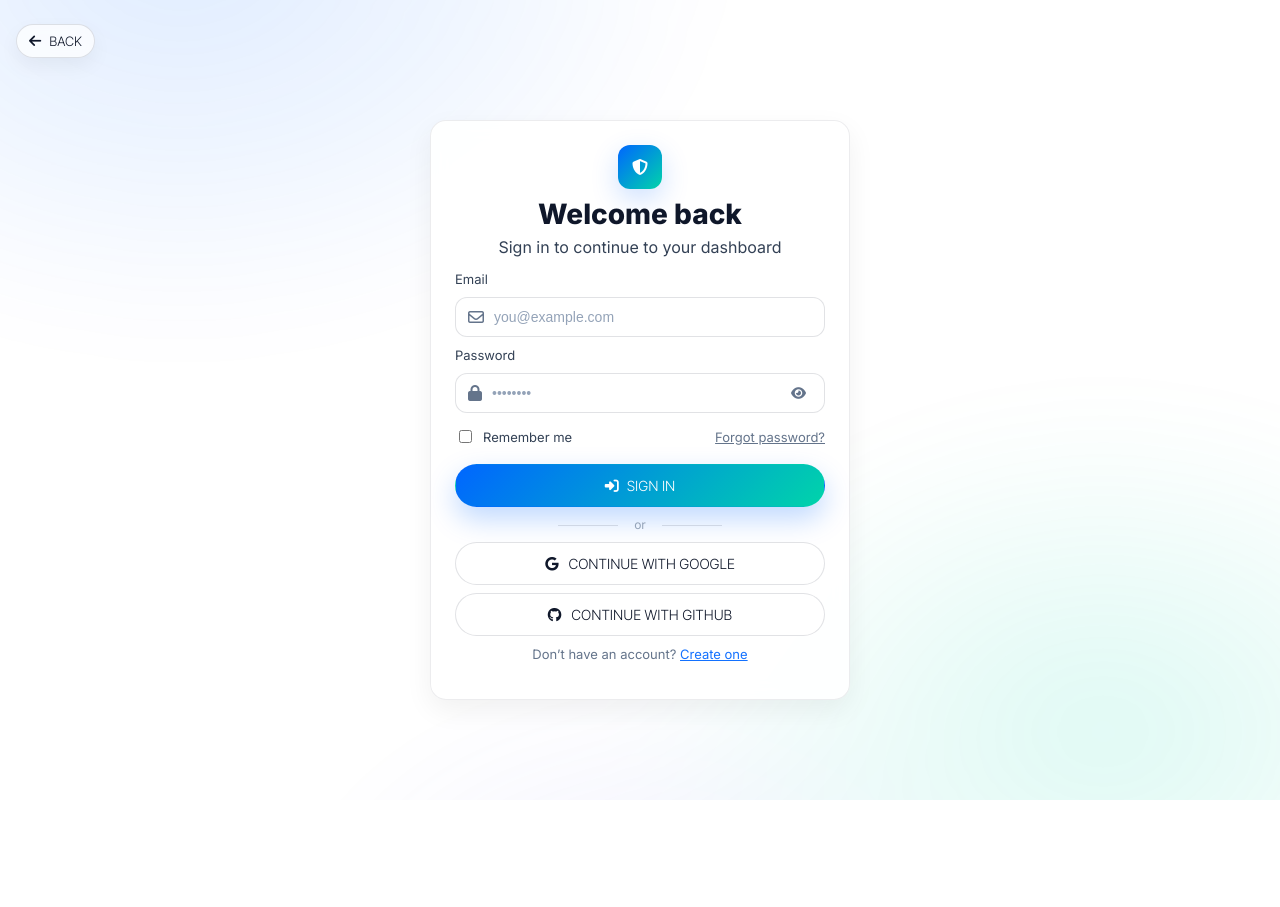
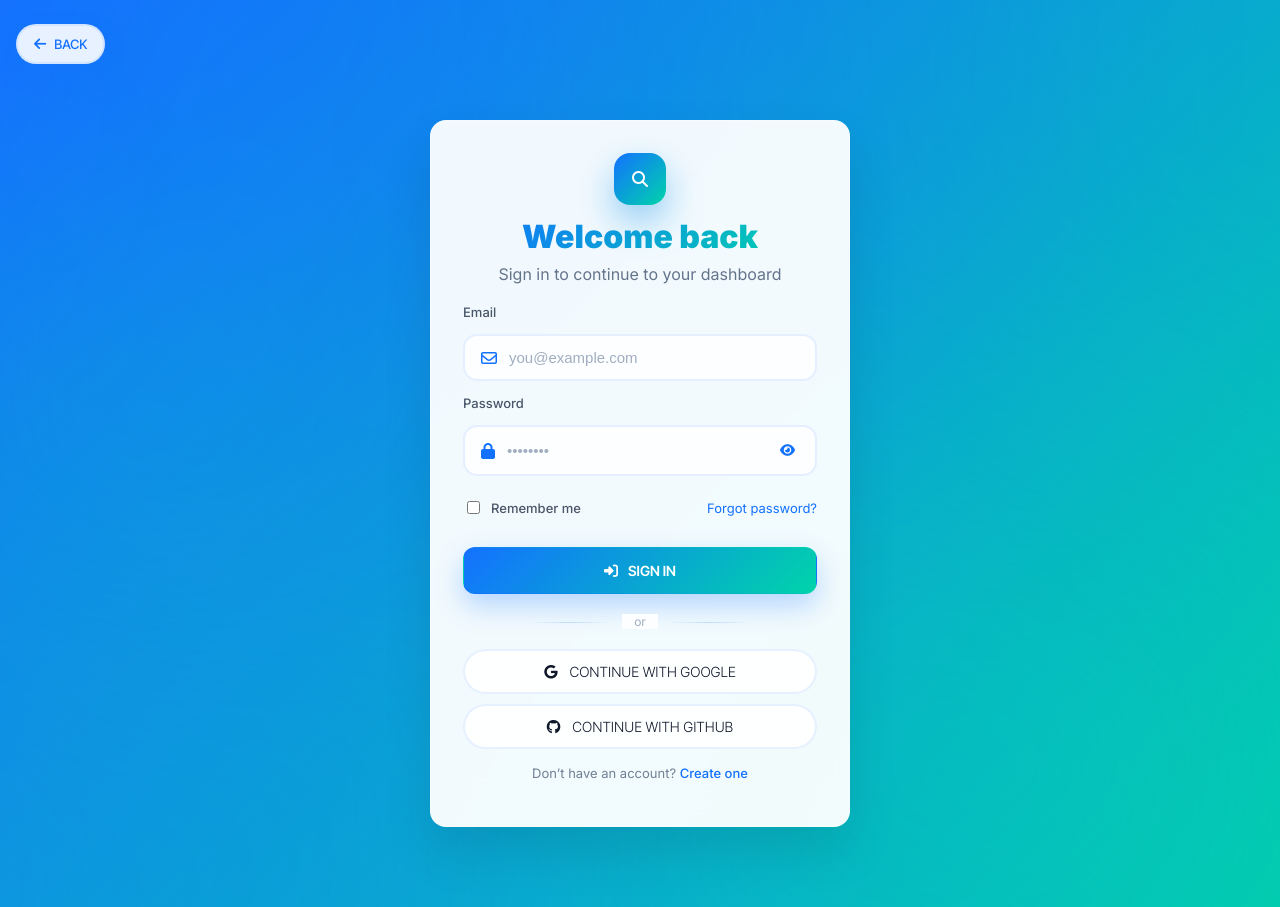
Before and after one commit to IviweBooi/AI-CONTENT-DETECTOR, a React (Vite) app in the folder frontend/: page /sign-in in a window 1280 px wide. Before the commit the page ends 800 px from the top, so only its background shows below. Built offline with nearby package versions, Linux system fonts and the light colour scheme.

Commit message:
change the design of signin page

```diff
--- a/frontend/src/App.css
+++ b/frontend/src/App.css
@@ -476,58 +476,75 @@ nav{
 /* ============================= */
 /* Auth: Sign In Page            */
 /* ============================= */
-.auth-section { position: relative; min-height: 100vh; padding: 120px 16px 80px; overflow: hidden; }
-.auth-bg { position: absolute; inset: -20% -10% -20% -10%; z-index: 0;
-  background: radial-gradient(60% 60% at 20% 10%, rgba(19,113,255,0.14) 0%, transparent 60%),
-              radial-gradient(50% 50% at 80% 80%, rgba(0,212,170,0.14) 0%, transparent 60%),
-              radial-gradient(40% 40% at 50% 100%, rgba(99,102,241,0.10) 0%, transparent 60%);
-  filter: blur(60px);
-  animation: authFloat 18s ease-in-out infinite alternate;
+.auth-section { position: relative; min-height: 100vh; padding: 120px 16px 80px; overflow: hidden; background: linear-gradient(135deg, #1371ff 0%, #00d4aa 100%); }
+.auth-bg { position: absolute; inset: -30% -20% -30% -20%; z-index: 0;
+  background: radial-gradient(70% 70% at 30% 20%, rgba(19,113,255,0.3) 0%, transparent 70%),
+              radial-gradient(60% 60% at 70% 70%, rgba(0,212,170,0.25) 0%, transparent 60%),
+              radial-gradient(80% 80% at 50% 90%, rgba(19,113,255,0.2) 0%, transparent 80%),
+              radial-gradient(50% 50% at 20% 50%, rgba(0,212,170,0.15) 0%, transparent 50%);
+  filter: blur(80px);
+  animation: authFloat 20s ease-in-out infinite alternate;
 }
 .auth-container { position: relative; z-index: 1; max-width: 420px; margin: 0 auto; }
-.auth-card { padding: 24px; }
-.auth-header { text-align: center; margin-bottom: 14px; }
-.auth-logo { width: 44px; height: 44px; border-radius: 12px; display: grid; place-items: center; margin: 0 auto 8px; color: #fff; background: linear-gradient(135deg,#0066ff,#00d4aa); box-shadow: 0 10px 28px rgba(0,102,255,0.2); }
-.auth-title { margin: 0; font-size: clamp(22px,4vw,28px); font-weight: 800; color: #0f172a; }
-.auth-subtitle { margin: 6px 0 0; color: #334155; font-weight: 400; }
+.auth-card { padding: 32px; backdrop-filter: blur(20px); background: rgba(255,255,255,0.95); border: 1px solid rgba(255,255,255,0.2); box-shadow: 0 25px 50px rgba(0,0,0,0.1); }
+.auth-header { text-align: center; margin-bottom: 20px; }
+.auth-logo { width: 52px; height: 52px; border-radius: 16px; display: grid; place-items: center; margin: 0 auto 12px; color: #fff; background: linear-gradient(135deg,#1371ff,#00d4aa); box-shadow: 0 15px 35px rgba(19,113,255,0.4); animation: logoGlow 3s ease-in-out infinite alternate; }
+.auth-title { margin: 0; font-size: clamp(24px,4vw,32px); font-weight: 900; background: linear-gradient(135deg, #1371ff 0%, #00d4aa 100%); -webkit-background-clip: text; background-clip: text; color: transparent; }
+.auth-subtitle { margin: 8px 0 0; color: #64748b; font-weight: 400; }
 
-.auth-form { display: grid; gap: 10px; margin-top: 10px; }
-.input-label { font-size: 13px; color: #334155; }
-.input-field { display: flex; align-items: center; gap: 8px; border: 1px solid rgba(15,23,42,0.12); background: #fff; border-radius: 12px; padding: 10px 12px; }
-.input-field i { color: #64748b; }
-.input { flex: 1; border: none; outline: none; font-size: 14px; color: #0f172a; background: transparent; }
-.input::placeholder { color: #94a3b8; }
-.icon-btn { border: none; background: transparent; color: #334155; cursor: pointer; }
+.auth-form { display: grid; gap: 14px; margin-top: 16px; }
+.input-label { font-size: 13px; color: #475569; font-weight: 500; }
+.input-field { display: flex; align-items: center; gap: 10px; border: 2px solid rgba(19,113,255,0.1); background: rgba(255,255,255,0.8); border-radius: 14px; padding: 12px 16px; transition: all 0.3s ease; }
+.input-field:focus-within { border-color: rgba(19,113,255,0.4); background: rgba(255,255,255,0.95); box-shadow: 0 0 0 3px rgba(19,113,255,0.1); transform: translateY(-1px); }
+.input-field i { color: #1371ff; transition: color 0.3s ease; }
+.input-field:focus-within i { color: #0066ff; }
+.input { flex: 1; border: none; outline: none; font-size: 15px; color: #2d3748; background: transparent; }
+.input::placeholder { color: #a0aec0; }
+.icon-btn { border: none; background: transparent; color: #1371ff; cursor: pointer; padding: 4px; border-radius: 6px; transition: all 0.2s ease; }
+.icon-btn:hover { background: rgba(19,113,255,0.1); color: #0066ff; }
 
-.auth-row { display: flex; justify-content: space-between; align-items: center; margin-top: 4px; }
-.check { display: inline-flex; align-items: center; gap: 8px; color: #334155; font-size: 13px; }
-.muted-link { color: #64748b; font-size: 13px; text-decoration: underline; }
+.auth-row { display: flex; justify-content: space-between; align-items: center; margin-top: 8px; }
+.check { display: inline-flex; align-items: center; gap: 8px; color: #4a5568; font-size: 13px; font-weight: 500; }
+.check input[type="checkbox"] { accent-color: #1371ff; }
+.muted-link { color: #1371ff; font-size: 13px; text-decoration: none; transition: color 0.2s ease; }
+.muted-link:hover { color: #0066ff; text-decoration: underline; }
 
-.auth-submit { width: 100%; justify-content: center; margin-top: 8px; display: inline-flex; align-items: center; gap: 8px; }
+.auth-submit { width: 100%; justify-content: center; margin-top: 16px; display: inline-flex; align-items: center; gap: 10px; background: linear-gradient(135deg, #1371ff 0%, #00d4aa 100%); padding: 14px 24px; border-radius: 12px; font-weight: 600; transition: all 0.3s ease; }
+.auth-submit:hover { transform: translateY(-2px); box-shadow: 0 15px 35px rgba(19,113,255,0.4); }
+.auth-submit:disabled { opacity: 0.6; transform: none; }
 
-.auth-divider { display: grid; place-items: center; margin: 10px 0; }
-.auth-divider span { color: #94a3b8; font-size: 12px; position: relative; padding: 0 8px; }
-.auth-divider span::before, .auth-divider span::after { content: ''; position: absolute; top: 50%; width: 60px; height: 1px; background: rgba(15,23,42,0.12); }
-.auth-divider span::before { right: 100%; margin-right: 8px; }
-.auth-divider span::after { left: 100%; margin-left: 8px; }
+.auth-divider { display: grid; place-items: center; margin: 20px 0; }
+.auth-divider span { color: #a0aec0; font-size: 12px; position: relative; padding: 0 12px; background: rgba(255,255,255,0.9); }
+.auth-divider span::before, .auth-divider span::after { content: ''; position: absolute; top: 50%; width: 80px; height: 1px; background: linear-gradient(90deg, transparent, rgba(19,113,255,0.2), transparent); }
+.auth-divider span::before { right: 100%; margin-right: 12px; }
+.auth-divider span::after { left: 100%; margin-left: 12px; }
 
-.social-btns { display: grid; gap: 8px; }
-.social-btns .btn { width: 100%; justify-content: center; gap: 10px; }
+.social-btns { display: grid; gap: 10px; }
+.social-btns .btn { width: 100%; justify-content: center; gap: 12px; background: rgba(255,255,255,0.9); border: 2px solid rgba(19,113,255,0.1); transition: all 0.3s ease; }
+.social-btns .btn:hover { background: rgba(255,255,255,1); border-color: rgba(19,113,255,0.2); transform: translateY(-1px); }
 
-.auth-footer { margin-top: 10px; text-align: center; color: #64748b; font-size: 13px; }
-.auth-footer .link { color: #1371ff; text-decoration: underline; }
+.auth-footer { margin-top: 16px; text-align: center; color: #718096; font-size: 13px; }
+.auth-footer .link { color: #1371ff; text-decoration: none; font-weight: 500; transition: color 0.2s ease; }
+.auth-footer .link:hover { color: #0066ff; text-decoration: underline; }
 
 @keyframes authFloat {
-  0% { transform: translateY(0) translateX(0); opacity: 1; }
-  50% { transform: translateY(-6px) translateX(4px); opacity: .98; }
-  100% { transform: translateY(4px) translateX(-6px); opacity: 1; }
+  0% { transform: translateY(0) translateX(0) rotate(0deg); opacity: 1; }
+  50% { transform: translateY(-8px) translateX(6px) rotate(1deg); opacity: .98; }
+  100% { transform: translateY(6px) translateX(-8px) rotate(-1deg); opacity: 1; }
+}
+
+@keyframes logoGlow {
+  0% { box-shadow: 0 15px 35px rgba(19,113,255,0.4); }
+  50% { box-shadow: 0 20px 40px rgba(0,212,170,0.5); }
+  100% { box-shadow: 0 25px 45px rgba(19,113,255,0.6); }
 }
 
 /* Back button on auth */
-.auth-back { position: absolute; top: 24px; left: 16px; display: inline-flex; align-items: center; gap: 8px; border-radius: 999px; padding: 8px 12px; backdrop-filter: blur(6px); background: rgba(255,255,255,0.7); box-shadow: 0 8px 20px rgba(2,6,23,0.05); }
-.auth-back i { color: #0f172a; }
-.auth-back span { color: #0f172a; font-size: 13px; }
-.auth-back:hover { background: rgba(255,255,255,0.9); }
+.auth-back { position: absolute; top: 24px; left: 16px; display: inline-flex; align-items: center; gap: 8px; border-radius: 999px; padding: 10px 16px; backdrop-filter: blur(12px); background: rgba(255,255,255,0.9); border: 2px solid rgba(19,113,255,0.1); box-shadow: 0 10px 25px rgba(19,113,255,0.15); transition: all 0.3s ease; }
+.auth-back i { color: #1371ff; transition: color 0.2s ease; }
+.auth-back span { color: #1371ff; font-size: 13px; font-weight: 500; transition: color 0.2s ease; }
+.auth-back:hover { background: rgba(255,255,255,1); border-color: rgba(19,113,255,0.2); transform: translateY(-1px); box-shadow: 0 15px 30px rgba(19,113,255,0.2); }
+.auth-back:hover i, .auth-back:hover span { color: #0066ff; }
 
 /* Global interactive cursors */
 a, button, .btn, .icon-btn, .nav-links a, #sign-in-btn, #try-now-btn, .hamburger { cursor: pointer; }
--- a/frontend/src/pages/signInPage.jsx
+++ b/frontend/src/pages/signInPage.jsx
@@ -33,7 +33,7 @@ export default function SignInPage() {
         <div className="auth-card glass-card">
           <div className="auth-header">
             <div className="auth-logo" aria-hidden>
-              <i className="fa-solid fa-shield-halved"></i>
+              <i className="fa-solid fa-magnifying-glass"></i>
             </div>
             <h1 className="auth-title">Welcome back</h1>
             <p className="auth-subtitle">Sign in to continue to your dashboard</p>
```
